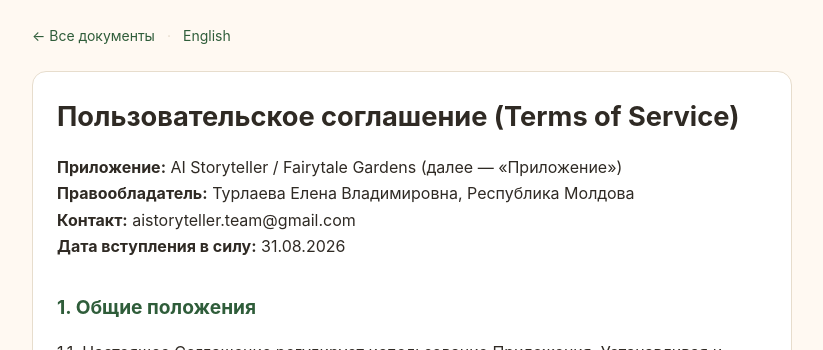
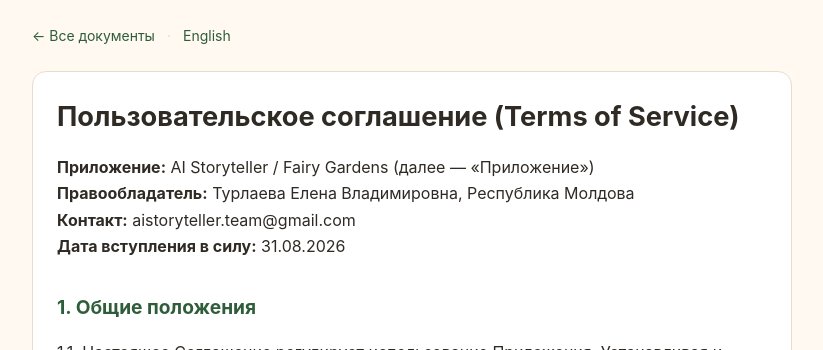
Before and after one commit to AIStorytellerTeam/privacy-policy, a Jekyll site: the page built from terms.md, in a window 1280 px wide and 900 px high. Shown: the top 350 px of the window, without its empty margins (228-1051 px from the left). Built offline with Jekyll 4.4.1, drawn with Linux system fonts in a browser that asks for light colours.

Commit message:
Переименование: Fairytale Gardens → Fairy Gardens

```diff
--- a/terms.md
+++ b/terms.md
@@ -7,7 +7,7 @@ altLabel: English
 ---
 # Пользовательское соглашение (Terms of Service)
 
-**Приложение:** AI Storyteller / Fairytale Gardens (далее — «Приложение»)
+**Приложение:** AI Storyteller / Fairy Gardens (далее — «Приложение»)
 **Правообладатель:** Турлаева Елена Владимировна, Республика Молдова
 **Контакт:** aistoryteller.team@gmail.com
 **Дата вступления в силу:** 31.08.2026
```
Also changed, not shown: delete-account.en.md (+1 -1 lines), delete-account.md (+1 -1 lines), privacy.en.md (+1 -1 lines), privacy.md (+1 -1 lines), terms.en.md (+1 -1 lines), README.md.
